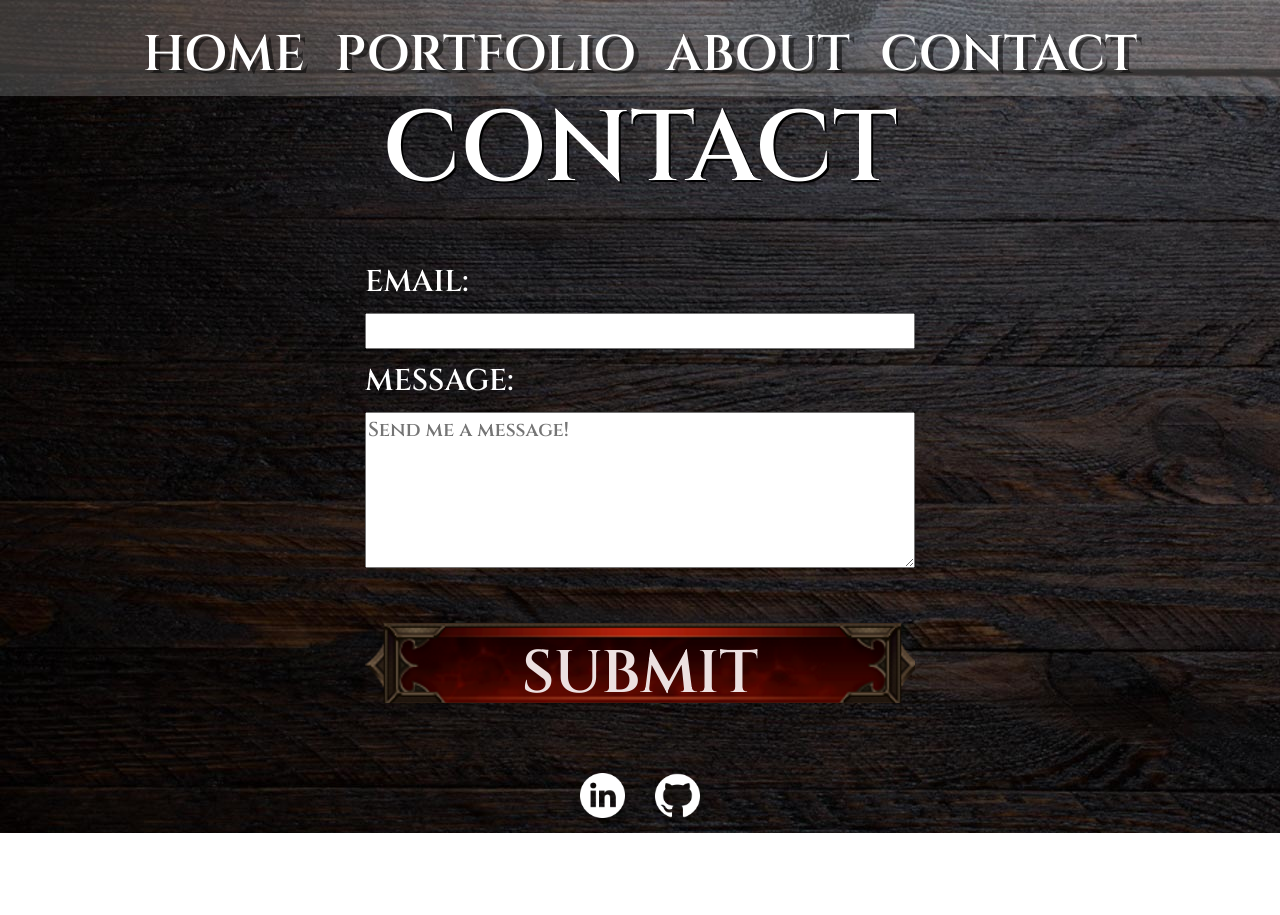
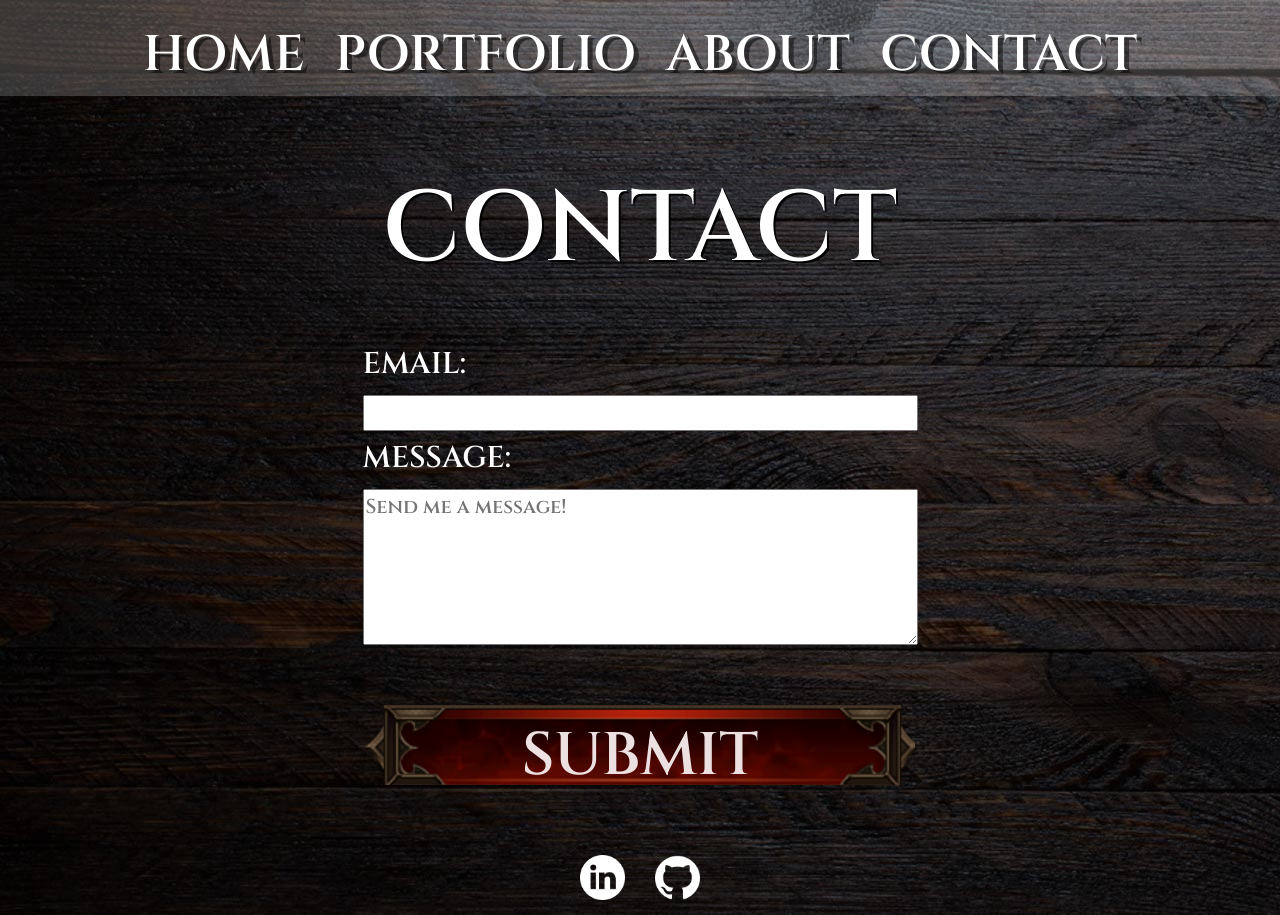
Before and after one commit to contheflan/portfolio, a React (Create React App) app: page /contact in a window 1280 px wide. Before the commit the page ends 833 px from the top, so only its background shows below. Built offline with nearby package versions, Linux system fonts and the light colour scheme; no server answers; the HTML template or start-up script is replaced by a standard one.

Commit message:
tweaked styling

```diff
--- a/src/screens/Contact/Contact.css
+++ b/src/screens/Contact/Contact.css
@@ -1,6 +1,5 @@
 .contact {
   width: 100%;
-  height: 100%;
   justify-content: center;
   flex-direction: column;
   padding-top: 90px;
@@ -8,7 +7,7 @@
 }
 
 .contact-title {
-  margin-bottom: 50px;
+  margin: 80px 0px 52px 0px;
   color: white;
   font-size: 100px;
   text-shadow: 2px 2px #000000;
@@ -23,10 +22,9 @@
 
 .contact-form {
   padding: 0px;
-  margin: 0 auto;
   display: flex;
   flex-direction: column;
-  width: 550px;
+  width: 555px;
 }
 
 .contact-label {
@@ -37,7 +35,7 @@
 
 .input {
   font-family: 'Cinzel', serif;
-  margin-bottom: 10px;
+  margin-bottom: 5px;
   font-size: 20px;
 }
 
@@ -47,7 +45,7 @@
 }
 
 .contact-me {
-  margin-top: 55px;
+  margin-top: 60px;
   margin-bottom: 0px;
 }
 
```
Also changed, not shown: 2 other files (tests, documents, lock files or other folders).
